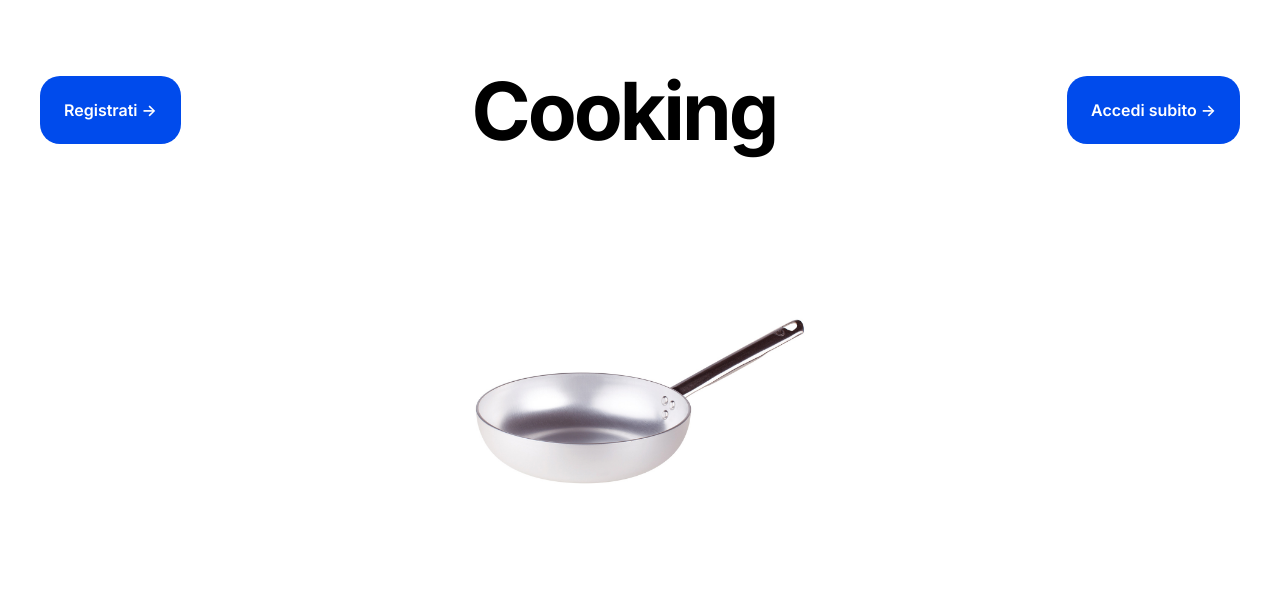
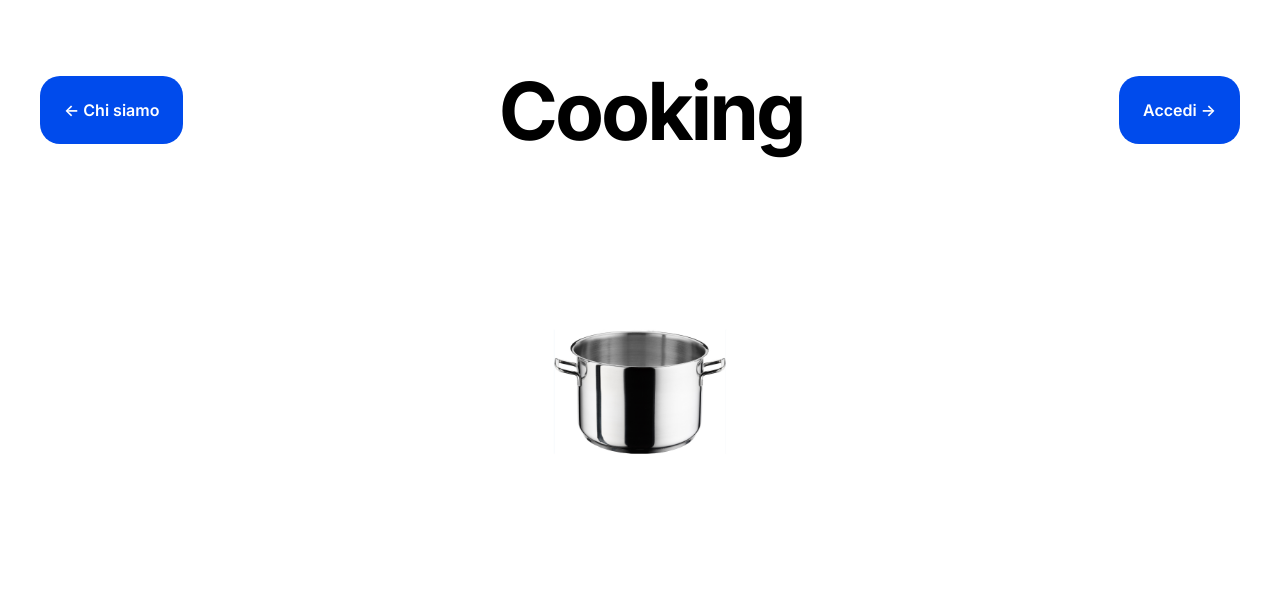
Before and after one commit to gwetano/Cooking, a PHP site: page / in a window 1280 px wide. Shown: the top 590 px of the page. Run offline with PHP 8.4, Linux system fonts and the light colour scheme.

Commit message:
modifica index

```diff
--- a/index.html
+++ b/index.html
@@ -15,11 +15,11 @@
 <body>
     <header>
         <div class="container">
-            <a href="signin.php">Registrati -></a>
+            <a href="signin.php"><- Chi siamo</a>
             <h1>Cooking</h1>
-            <a href="login.php">Accedi subito -></a>
+            <a href="login.php">Accedi -></a>
         </div>
     </header>
-    <div><img src="./img/padella.jpg" class="bg-img"></div>
+    <div><img src="./img/pentola.png" class="bg-img"></div>
 </body>
 </html>
--- a/style.css
+++ b/style.css
@@ -12,7 +12,7 @@ a{
 }
 .bg-img{
     justify-content: center;
-    width: 30%;
+    width: 40%;
     height: auto;
 }
 
```
Also changed, not shown: img/pentola.png (added).
